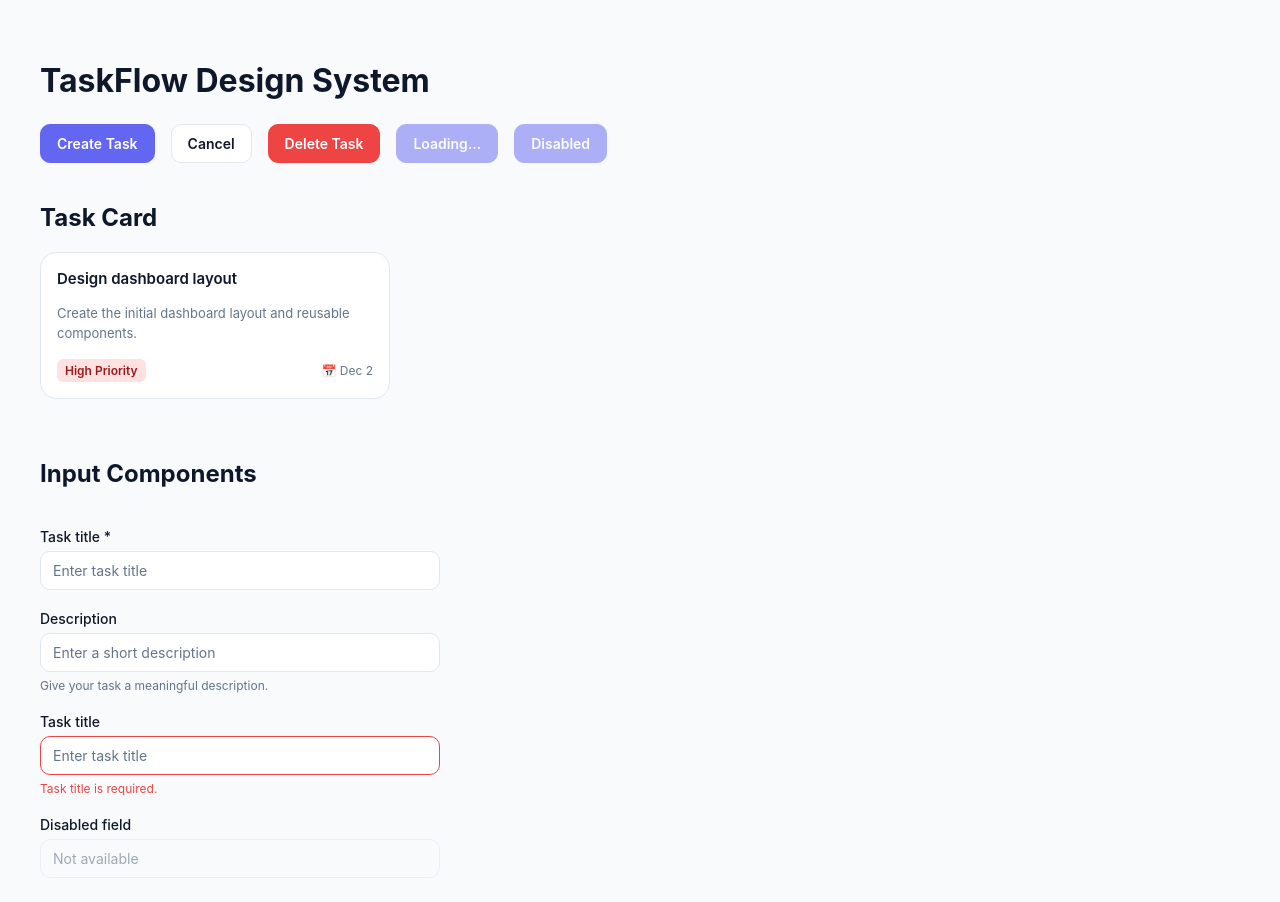
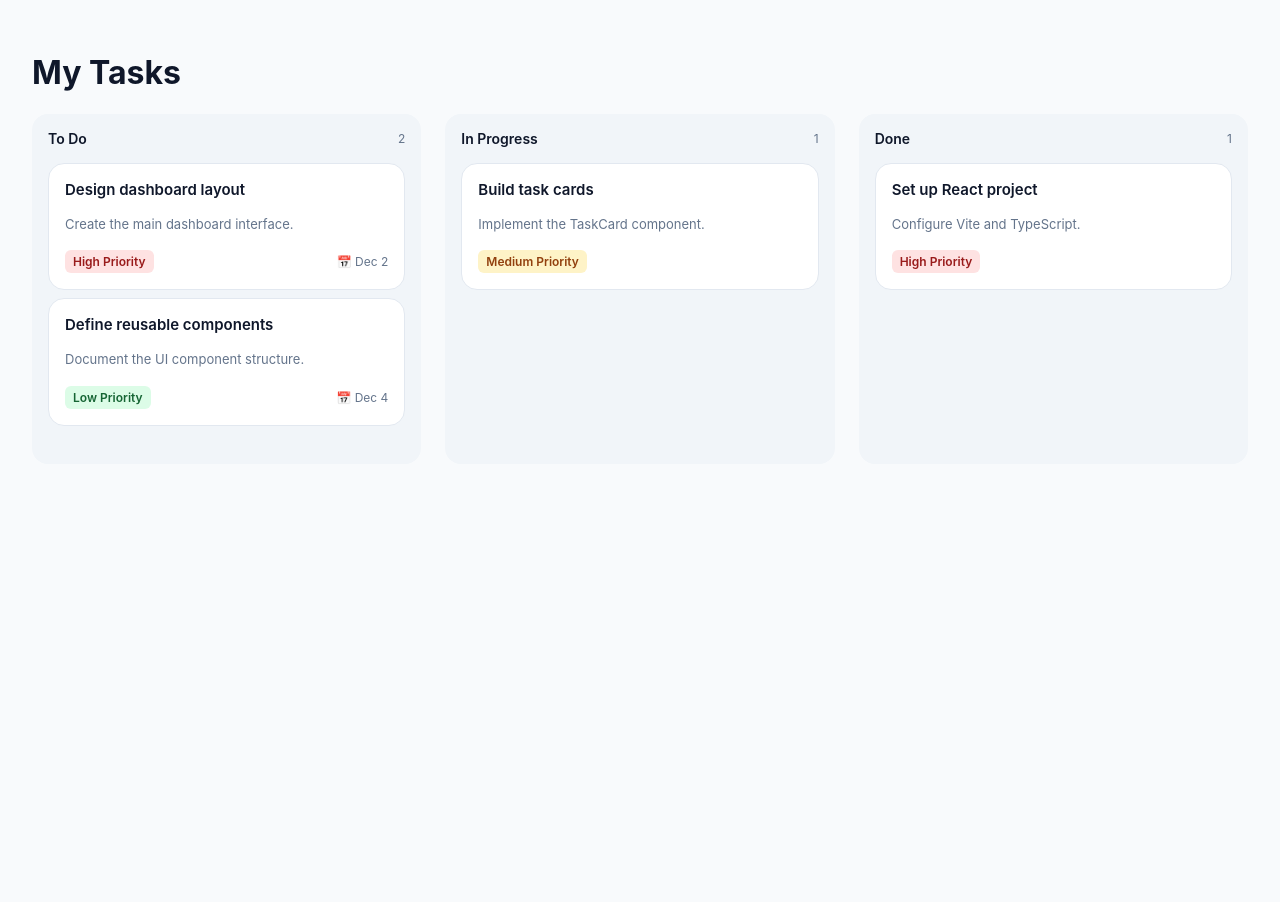
Before and after one commit to milexysferrer/taskflow, a React (Vite) app: page / in a window 1280 px wide. Shown: the top 902 px of the page. After the commit the page ends 800 px from the top, so only its background shows below. Built offline with nearby package versions, Linux system fonts and the light colour scheme.

Commit message:
feat(tasks): implement Kanban board layout

```diff
--- a/src/App.tsx
+++ b/src/App.tsx
@@ -1,61 +1,60 @@
-import { Button } from "./components/ui/Button";
-import { Input } from "./components/ui/Input";
-import { exampleTask } from "./example";
-import { TaskCard } from "./features/tasks/components/TaskCard";
+import { TaskBoard } from "./features/tasks/components/TaskBoard";
+import type { Task } from "./features/tasks/types/task.types";
+
+const now = new Date().toISOString();
+
+const mockTasks: Task[] = [
+  {
+    id: "1",
+    title: "Design dashboard layout",
+    description: "Create the main dashboard interface.",
+    status: "todo",
+    priority: "high",
+    dueDate: "2026-12-02",
+    createdAt: now,
+    updatedAt: now,
+    order: 0,
+  },
+  {
+    id: "2",
+    title: "Define reusable components",
+    description: "Document the UI component structure.",
+    status: "todo",
+    priority: "low",
+    dueDate: "2026-12-04",
+    createdAt: now,
+    updatedAt: now,
+    order: 1,
+  },
+  {
+    id: "3",
+    title: "Build task cards",
+    description: "Implement the TaskCard component.",
+    status: "in-progress",
+    priority: "medium",
+    dueDate: null,
+    createdAt: now,
+    updatedAt: now,
+    order: 0,
+  },
+  {
+    id: "4",
+    title: "Set up React project",
+    description: "Configure Vite and TypeScript.",
+    status: "done",
+    priority: "high",
+    dueDate: null,
+    createdAt: now,
+    updatedAt: now,
+    order: 0,
+  },
+];
 
 export default function App() {
   return (
-    <main style={{ padding: "40px" }}>
-      <h1>TaskFlow Design System</h1>
-
-      <div
-        style={{
-          display: "flex",
-          gap: "16px",
-          flexWrap: "wrap",
-          marginTop: "24px",
-        }}
-      >
-        <Button variant="primary">Create Task</Button>
-
-        <Button variant="secondary">Cancel</Button>
-
-        <Button variant="danger">Delete Task</Button>
-
-        <Button loading>Saving...</Button>
-
-        <Button disabled>Disabled</Button>
-      </div>
-      <section style={{ maxWidth: "350px", marginTop: "40px" }}>
-        <h2>Task Card</h2>
-        <TaskCard task={exampleTask} />
-      </section>
-      <section
-        style={{
-          display: "grid",
-          gap: "20px",
-          maxWidth: "400px",
-          marginTop: "40px",
-        }}
-      >
-        <h2>Input Components</h2>
-
-        <Input label="Task title" placeholder="Enter task title" required />
-
-        <Input
-          label="Description"
-          placeholder="Enter a short description"
-          helperText="Give your task a meaningful description."
-        />
-
-        <Input
-          label="Task title"
-          placeholder="Enter task title"
-          error="Task title is required."
-        />
-
-        <Input label="Disabled field" placeholder="Not available" disabled />
-      </section>
+    <main style={{ padding: "32px" }}>
+      <h1>My Tasks</h1>
+      <TaskBoard tasks={mockTasks} />
     </main>
   );
 }
--- /dev/null
+++ b/src/features/tasks/components/TaskBoard/TaskBoard.styles.ts
@@ -0,0 +1,11 @@
+import styled from "styled-components";
+
+export const BoardContainer = styled.div`
+  display: grid;
+  grid-template-columns: repeat(3, minmax(280px, 1fr));
+  gap: ${({ theme }) => theme.spacing.lg};
+
+  width: 100%;
+  overflow-x: auto;
+  padding-bottom: ${({ theme }) => theme.spacing.md};
+`;
--- /dev/null
+++ b/src/features/tasks/components/TaskBoard/TaskBoard.tsx
@@ -0,0 +1,28 @@
+import type { Task } from "../../types/task.types";
+import { TaskColumn } from "../TaskColumn";
+import { BoardContainer } from "./TaskBoard.styles";
+
+interface TaskBoardProps {
+  tasks: Task[];
+}
+
+const columns = [
+  { title: "To Do", status: "todo" },
+  { title: "In Progress", status: "in-progress" },
+  { title: "Done", status: "done" },
+] as const;
+
+export function TaskBoard({ tasks }: TaskBoardProps) {
+  return (
+    <BoardContainer>
+      {columns.map((column) => (
+        <TaskColumn
+          key={column.status}
+          title={column.title}
+          status={column.status}
+          tasks={tasks}
+        />
+      ))}
+    </BoardContainer>
+  );
+}
--- /dev/null
+++ b/src/features/tasks/components/TaskBoard/index.ts
@@ -0,0 +1 @@
+export { TaskBoard } from "./TaskBoard";
--- /dev/null
+++ b/src/features/tasks/components/TaskColumn/TaskColumn.styles.ts
@@ -0,0 +1,43 @@
+import styled from "styled-components";
+
+export const Column = styled.section`
+  display: flex;
+  flex-direction: column;
+  gap: ${({ theme }) => theme.spacing.md};
+  padding: ${({ theme }) => theme.spacing.md};
+
+  background: #f1f5f9;
+  border-radius: ${({ theme }) => theme.borderRadius.lg};
+  min-width: 280px;
+  min-height: 350px;
+`;
+
+export const ColumnHeader = styled.div`
+  display: flex;
+  align-items: center;
+  justify-content: space-between;
+`;
+
+export const ColumnTitle = styled.h2`
+  margin: 0;
+  font-size: 14px;
+  font-weight: 600;
+  color: ${({ theme }) => theme.colors.text};
+`;
+
+export const TaskCount = styled.span`
+  font-size: 12px;
+  color: ${({ theme }) => theme.colors.textSecondary};
+`;
+
+export const TaskList = styled.div`
+  display: flex;
+  flex-direction: column;
+  gap: ${({ theme }) => theme.spacing.sm};
+`;
+
+export const EmptyMessage = styled.p`
+  font-size: 13px;
+  text-align: center;
+  color: ${({ theme }) => theme.colors.textSecondary};
+`;
--- /dev/null
+++ b/src/features/tasks/components/TaskColumn/TaskColumn.tsx
@@ -0,0 +1,41 @@
+import type { Task, TaskStatus } from "../../types/task.types";
+
+import { TaskCard } from "../TaskCard";
+
+import {
+  Column,
+  ColumnHeader,
+  ColumnTitle,
+  TaskCount,
+  TaskList,
+  EmptyMessage,
+} from "./TaskColumn.styles";
+
+interface TaskColumnProps {
+  title: string;
+  status: TaskStatus;
+  tasks: Task[];
+}
+
+export function TaskColumn({ title, status, tasks }: TaskColumnProps) {
+  const columnTasks = tasks
+    .filter((task) => task.status === status)
+    .sort((a, b) => a.order - b.order);
+
+  return (
+    <Column aria-label={`${title} tasks`}>
+      <ColumnHeader>
+        <ColumnTitle>{title}</ColumnTitle>
+        <TaskCount>{columnTasks.length}</TaskCount>
+      </ColumnHeader>
+
+      <TaskList>
+        {columnTasks.length > 0 ? (
+          columnTasks.map((task) => <TaskCard key={task.id} task={task} />)
+        ) : (
+          <EmptyMessage>No tasks yet</EmptyMessage>
+        )}
+      </TaskList>
+    </Column>
+  );
+}
--- /dev/null
+++ b/src/features/tasks/components/TaskColumn/index.ts
@@ -0,0 +1 @@
+export { TaskColumn } from "./TaskColumn";
```
